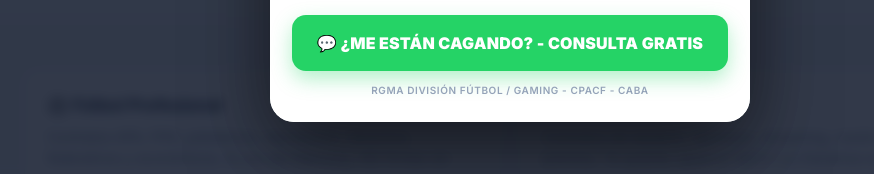
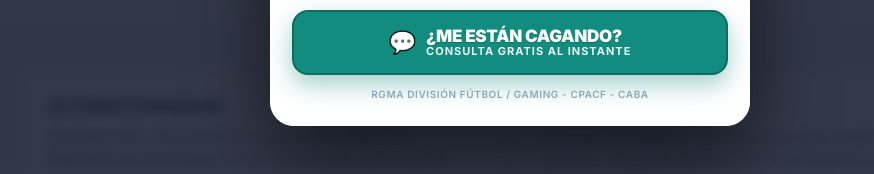
Before and after one commit to rigantijuanpablo-prog/Division-Juegos, a plain HTML site: page index.html in a window 1280 px wide. Shown: the part 625-799 px from the top of the page, without its empty margins (130-1004 px from the left). Drawn offline with Linux system fonts and the light colour scheme.

Commit message:
Update index.html

```diff
--- a/index.html
+++ b/index.html
@@ -68,7 +68,14 @@ footer{padding:30px 5%;text-align:center;color:#94A3B8;font-size:13px}
     <div style="padding:20px 22px 24px;text-align:center;background:#fff;border-radius:0 0 24px 24px;">
       <h2 style="font-size:34px;font-weight:900;color:#0F172A;line-height:0.9;letter-spacing:-1px">¿TE QUIEREN<br><span style="color:#DC2626">HACER FIRMAR</span><br><span style="color:#C9A86A">ESTO?</span></h2>
       <p style="color:#475569;margin:12px 0 18px;font-size:14.5px;line-height:1.4">Si ves <b>cesión del 100% de derechos de imagen</b>, es <b style="color:#DC2626">PELIGROSO</b>.<br>Mandalo por WhatsApp y lo revisamos al instante.</p>
-      <a href="https://wa.me/5491135565078?text=Hola%20RGMA%2C%20me%20quieren%20hacer%20firmar%20esto%20y%20tengo%20miedo%20que%20me%20caguen" style="display:flex;align-items:center;justify-content:center;gap:8px;background:#25D366;color:#fff;padding:16px 22px;border-radius:14px;font-weight:900;text-decoration:none;font-size:16px;letter-spacing:.2px;box-shadow:0 8px 20px rgba(37,211,102,.35);">💬 ¿ME ESTÁN CAGANDO? - CONSULTA GRATIS</a>
+     <a href="https://wa.me/5491135565078?text=Hola%20RGMA%2C%20me%20quieren%20hacer%20firmar%20esto%20y%20tengo%20miedo%20que%20me%20caguen"
+   style="display:flex;align-items:center;justify-content:center;gap:10px;background:#128C7E;color:#fff;padding:14px 20px;border-radius:16px;text-decoration:none;box-shadow:0 10px 25px rgba(18,140,126,.4);border:2px solid #0e6b60;">
+   <span style="font-size:22px;flex-shrink:0">💬</span>
+   <span style="display:flex;flex-direction:column;align-items:flex-start;line-height:1;">
+     <span style="font-weight:900;font-size:17px;letter-spacing:-0.3px;color:#fff;text-shadow:0 1px 0 rgba(0,0,0,0.2);">¿ME ESTÁN CAGANDO?</span>
+     <span style="font-weight:700;font-size:11px;letter-spacing:1px;opacity:0.9;color:#fff;margin-top:1px">CONSULTA GRATIS AL INSTANTE</span>
+   </span>
+</a>
       <div style="margin-top:12px;font-size:10px;color:#94A3B8;letter-spacing:.6px;font-weight:600">RGMA DIVISIÓN FÚTBOL / GAMING - CPACF - CABA</div>
     </div>
   </div>
```
